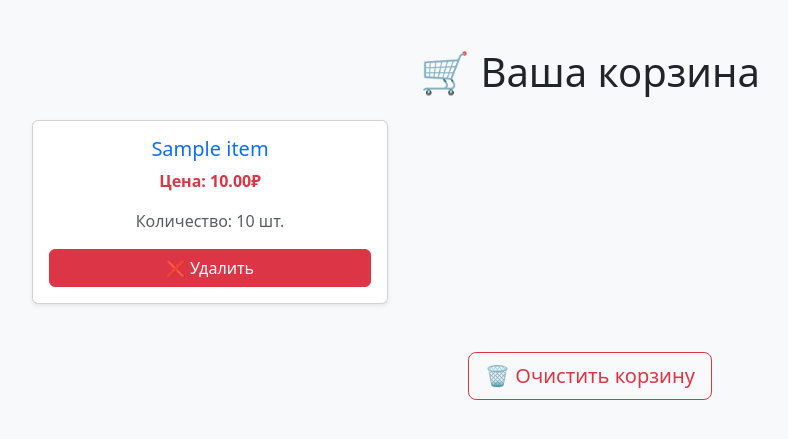
After one commit to lisenkopwnz/StripeSistem, a Django app: page /cart/ in a window 1280 px wide. The commit adds this page. Shown: the top 439 px of the page, without its empty margins (50-838 px from the left). Run offline with Django 5.2, Linux system fonts and the light colour scheme; a user stored in the database is signed in; tables that the repository leaves empty hold one stand-in row (values such as "Sample post").

Commit message:
добавил корзину и функцию добовления товара в корзину

```diff
--- /dev/null
+++ b/stripe_service/cart/templates/cart/cart_list.html
@@ -0,0 +1,50 @@
+<!DOCTYPE html>
+<html lang="ru">
+<head>
+    <meta charset="UTF-8">
+    <meta name="viewport" content="width=device-width, initial-scale=1.0">
+    <title>Ваша корзина</title>
+    <!-- Подключаем Bootstrap -->
+    <link href="https://cdn.jsdelivr.net/npm/bootstrap@5.3.2/dist/css/bootstrap.min.css" rel="stylesheet">
+</head>
+<body class="bg-light">
+
+<div class="container mt-5">
+    <h1 class="text-center mb-4">🛒 Ваша корзина</h1>
+
+    {% if cart_list %}
+        <div class="row">
+            {% for cart_item in cart_list %}
+                <div class="col-md-6 col-lg-4 mb-4">
+                    <div class="card shadow-sm">
+                        <div class="card-body text-center">
+                            <h5 class="card-title text-primary">{{ cart_item.item.name }}</h5>
+                            <p class="card-text fw-bold text-danger">Цена: {{ cart_item.item.price }}₽</p>
+                            <p class="text-muted">Количество: {{ cart_item.quantity }} шт.</p>
+                            <button class="btn btn-danger w-100" onclick="removeFromCart({{ cart_item.id }})">
+                                ❌ Удалить
+                            </button>
+                        </div>
+                    </div>
+                </div>
+            {% endfor %}
+        </div>
+
+        <!-- Кнопка очистки корзины -->
+        <div class="text-center mt-4">
+            <button class="btn btn-outline-danger btn-lg" onclick="clearCart()">🗑 Очистить корзину</button>
+        </div>
+
+    {% else %}
+        <div class="alert alert-info text-center">
+            <p>Ваша корзина пуста. Добавьте товары!</p>
+            <a href="{% url 'items:list' %}" class="btn btn-primary">🛍 Перейти к покупкам</a>
+        </div>
+    {% endif %}
+</div>
+
+<!-- Подключаем Bootstrap JS -->
+<script src="https://cdn.jsdelivr.net/npm/bootstrap@5.3.2/dist/js/bootstrap.bundle.min.js"></script>
+
+</body>
+</html>
--- /dev/null
+++ b/stripe_service/cart/urls.py
@@ -0,0 +1,11 @@
+from django.urls import path
+
+from cart import views
+from cart.views import CartList, AddToCart
+
+app_name = 'cart'
+
+urlpatterns = [
+    path('', CartList.as_view(), name='cart_list'),
+    path('add-to-cart/', AddToCart.as_view(), name='add_to_cart'),
+]
--- a/stripe_service/cart/views.py
+++ b/stripe_service/cart/views.py
@@ -1,3 +1,46 @@
-from django.shortcuts import render
+from django.contrib.auth.mixins import LoginRequiredMixin
+from django.http import Http404, JsonResponse
+from django.shortcuts import get_object_or_404
+from django.urls import reverse
+from django.views import View
+from django.views.generic import ListView
 
-# Create your views here.
+from cart.models import Cart, CartItem
+from item.models import Item
+
+
+class CartList(LoginRequiredMixin, ListView):
+    template_name = 'cart/cart_list.html'
+    context_object_name = 'cart_list'
+
+    def get_login_url(self):
+        return reverse('user:login')
+
+    def get_queryset(self):
+        # Получаем текущего пользователя
+        user = self.request.user
+        # Пытаемся получить корзину для пользователя
+        try:
+            cart = Cart.objects.get(user=user)# Если корзина не найдена, выбрасывается Cart.DoesNotExist
+        except Cart.DoesNotExist:
+            raise Http404("Корзина не найдена для этого пользователя.")  # Возвращаем 404, если корзина не найдена
+
+        # Получаем все элементы корзины
+        cart_list = CartItem.objects.filter(cart=cart)
+
+        return cart_list
+
+class AddToCart(View):
+
+    def post(self, request):
+        item_id = request.POST.get('item_id')
+
+        user = request.user
+
+        item = Item.objects.get(pk=item_id)
+        cart = Cart.objects.get(user=user)
+
+        cart_item = CartItem.objects.create(item=item,cart=cart)
+
+        cart_item.save()
+        return JsonResponse({'status': 'success', 'message': 'Товар добавлен в корзину!'})
--- a/stripe_service/stripe_service/urls.py
+++ b/stripe_service/stripe_service/urls.py
@@ -20,5 +20,6 @@ from django.urls import path, include
 urlpatterns = [
     path('admin/', admin.site.urls),
     path('', include('item.urls')),
-    path('user/', include('user.urls'))
+    path('user/', include('user.urls')),
+    path('cart/', include('cart.urls'))
 ]
--- a/stripe_service/user/apps.py
+++ b/stripe_service/user/apps.py
@@ -4,3 +4,6 @@ from django.apps import AppConfig
 class UserConfig(AppConfig):
     default_auto_field = 'django.db.models.BigAutoField'
     name = 'user'
+
+    def ready(self):
+        import user.signals
```
Also changed, not shown: stripe_service/item/templates/item/item_list.html (+28 -7 lines), stripe_service/user/signals.py (added, +15 -0 lines).
